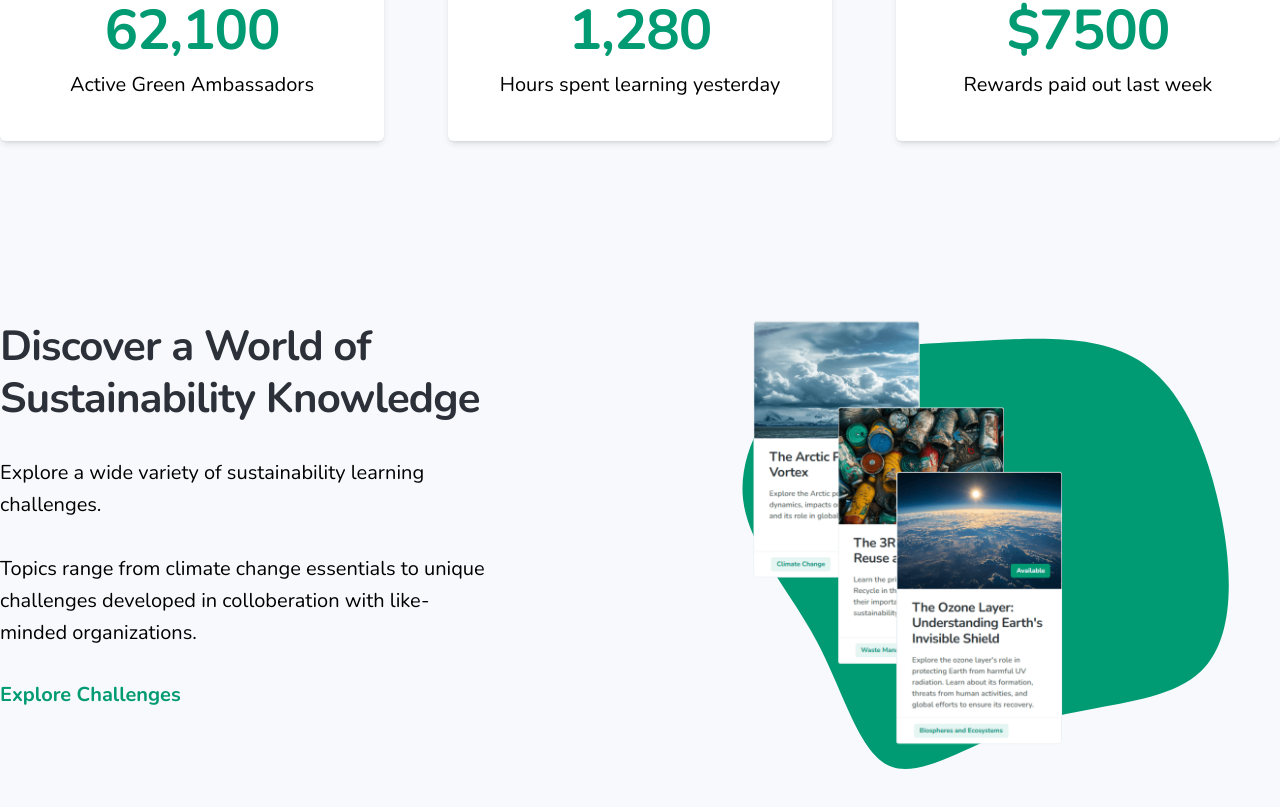
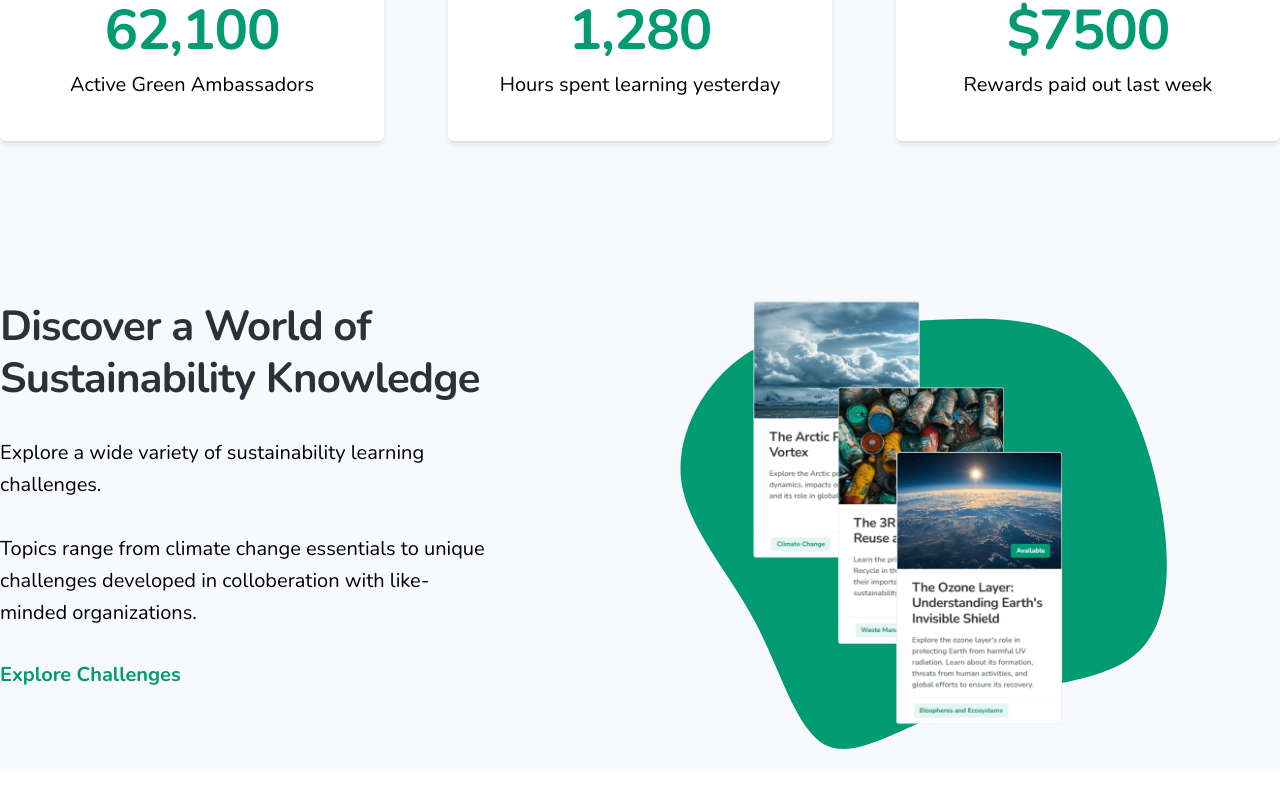
Before and after one commit to mnosumon/greenambassador, a React (Vite) app: page / in a window 1280 px wide. Shown: the part 703-1510 px from the top of the page. Built offline with nearby package versions, Linux system fonts and the light colour scheme.

Commit message:
Discover design modify

```diff
--- a/src/components/home/Discover.jsx
+++ b/src/components/home/Discover.jsx
@@ -8,7 +8,7 @@ import DeviceLayer from "../../assets/image/deviceLayer.png";
 const Discover = () => {
   return (
     <section>
-      <div className="container mx-auto flex py-5 justify-between gap-10">
+      <div className="container mx-auto flex justify-between gap-10">
         <div className="w-1/2 py-20">
           <div className="w-4/5">
             <Heading
@@ -30,7 +30,7 @@ const Discover = () => {
           </div>
         </div>
         <div className="w-1/2 h-[60vh] relative">
-          <div className="absolute top-0 left-0 w-full h-full">
+          <div className="absolute top-0 -left-[10%] w-full h-full">
             <Blob4Icon />
           </div>
           <div className="w-1/2 h-full absolute -top-[5%] left-[15%]">
```
